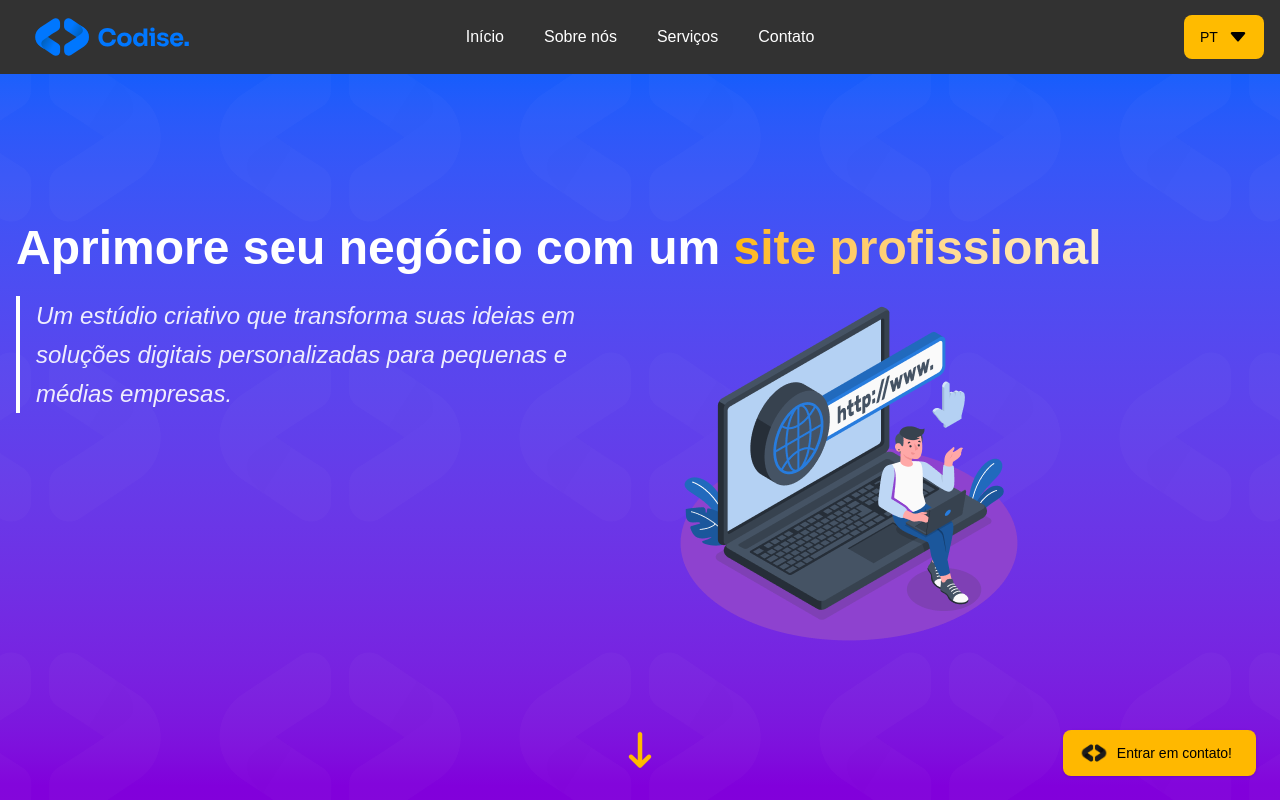
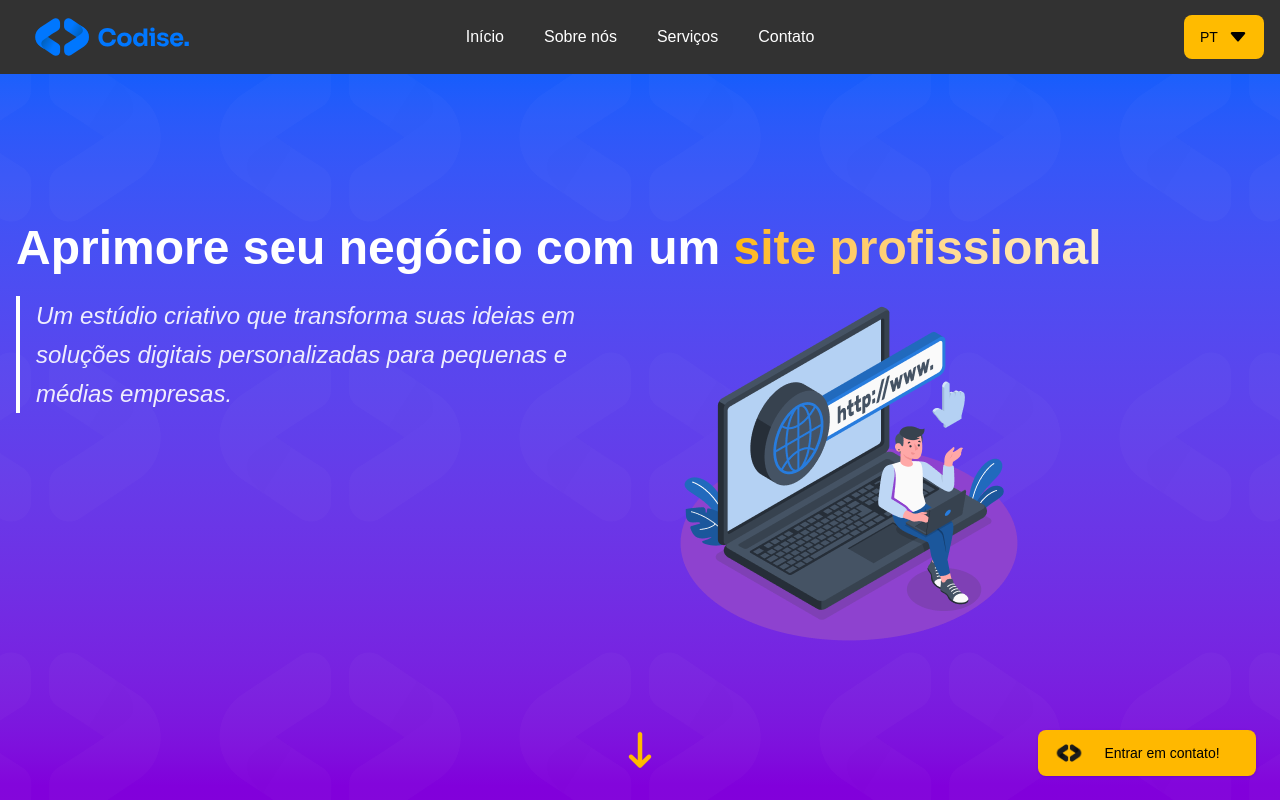
Before and after one commit to LevyLucas/landing-codise, a Next.js app: page / in a window 1280 px wide. Shown: the top 800 px of the page. Built offline with nearby package versions, Linux system fonts and the light colour scheme.

Commit message:
fix buttons flicking

```diff
--- a/src/components/About.tsx
+++ b/src/components/About.tsx
@@ -23,15 +23,14 @@ const About = () => {
         <div className="min-h-[160px]">
           <div className="mb-6">
             <button
-              className="flex items-center gap-2 text-xl font-semibold mb-2"
+              className="flex items-center gap-2 text-xl font-semibold mb-2 min-w-[160px] whitespace-nowrap"
               onClick={() => setShowMission(!showMission)}
             >
               {showMission ? <BsFillCaretUpFill /> : <BsFillCaretDownFill />} {t.about_mission_title}
             </button>
             <div
-              className={`pl-6 transition-opacity duration-300 ${
-                showMission ? 'opacity-100' : 'opacity-0 h-0 overflow-hidden'
-              }`}
+              className={`pl-6 transition-opacity duration-300 ${showMission ? 'opacity-100' : 'opacity-0 h-0 overflow-hidden'
+                }`}
             >
               <p className="text-gray-300">{t.about_mission_text}</p>
             </div>
@@ -39,15 +38,14 @@ const About = () => {
 
           <div>
             <button
-              className="flex items-center gap-2 text-xl font-semibold mb-2"
+              className="flex items-center gap-2 text-xl font-semibold mb-2 min-w-[160px] whitespace-nowrap"
               onClick={() => setShowMotto(!showMotto)}
             >
               {showMotto ? <BsFillCaretUpFill /> : <BsFillCaretDownFill />} {t.about_motto_title}
             </button>
             <div
-              className={`pl-6 transition-opacity duration-300 ${
-                showMotto ? 'opacity-100' : 'opacity-0 h-0 overflow-hidden'
-              }`}
+              className={`pl-6 transition-opacity duration-300 ${showMotto ? 'opacity-100' : 'opacity-0 h-0 overflow-hidden'
+                }`}
             >
               <p className="text-gray-300">{t.about_motto_text}</p>
             </div>
--- a/src/components/ContactUs/bottom.tsx
+++ b/src/components/ContactUs/bottom.tsx
@@ -39,7 +39,7 @@ const Bottom = () => {
         />
         <button
           type="submit"
-          className="w-40 py-3 rounded-md bg-[#FFB800] text-black font-semibold hover:brightness-110 transition self-center md:self-start text-xs"
+          className="w-[160px] py-3 rounded-md bg-[#FFB800] text-black font-semibold hover:brightness-110 transition self-center md:self-start text-xs whitespace-nowrap"
         >
           {t.contact_form_submit}
         </button>
--- a/src/components/ContactUs/top.tsx
+++ b/src/components/ContactUs/top.tsx
@@ -22,7 +22,9 @@ const Top = () => {
         className="inline-flex items-center px-20 py-3 rounded-lg font-medium bg-gradient-to-r from-[#8E42CF] to-[#FFB800] text-black hover:opacity-90 transition"
       >
         <FaWhatsapp className="text-5xl mr-2" />
-        <p className="text-md font-bold">{t.contact_button}</p>
+        <p className="text-md font-bold whitespace-nowrap overflow-hidden text-ellipsis w-[160px] text-center">
+          {t.contact_button}
+        </p>
       </a>
     </div>
   );
--- a/src/components/layout/FloatingContactButton.tsx
+++ b/src/components/layout/FloatingContactButton.tsx
@@ -19,7 +19,9 @@ const FloatingContactButton = () => {
           width={30}
           height={30}
         />
-        <span className="text-left mx-2">{t.modal_contact}</span>
+        <span className="mx-2 w-[140px] text-sm whitespace-nowrap overflow-hidden text-ellipsis text-center">
+          {t.modal_contact}
+        </span>
       </a>
     </div>
   );
```
